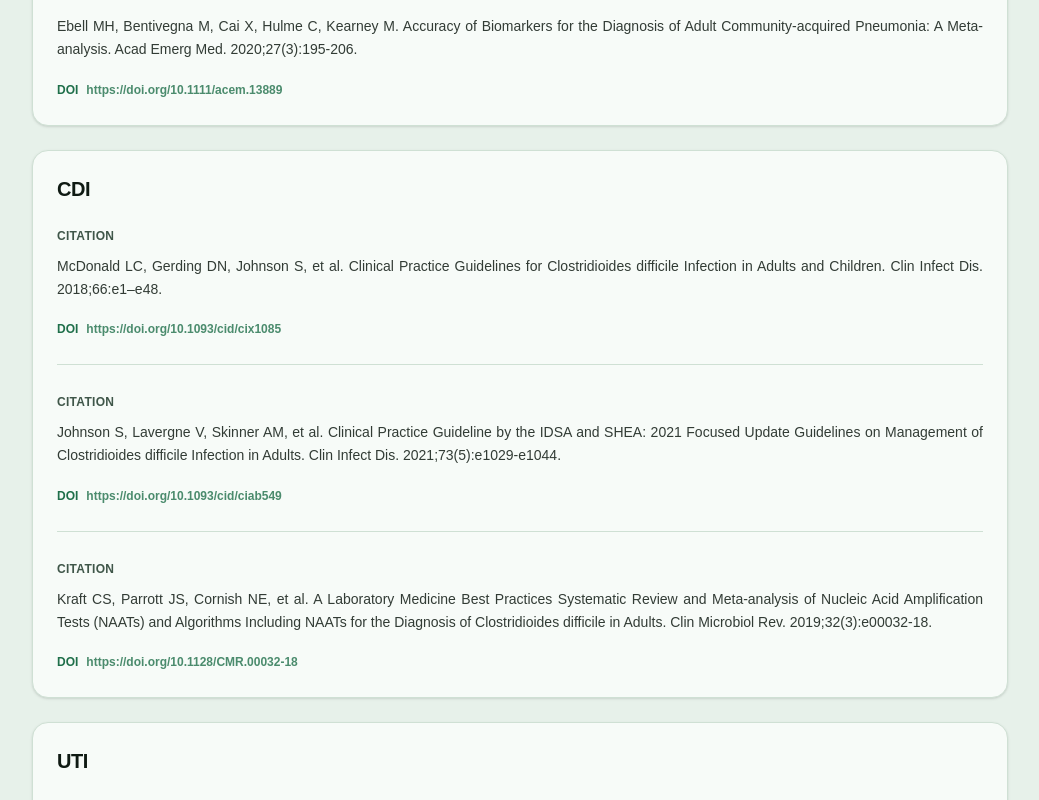
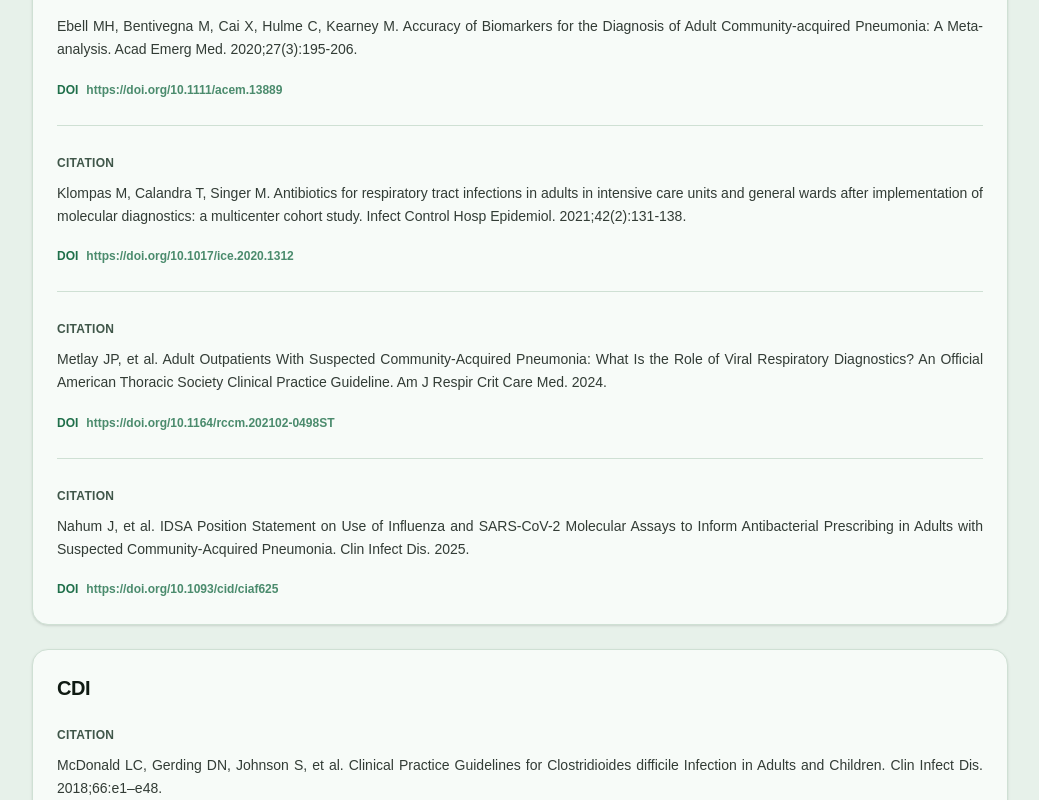
Before and after one commit to alvarojg11/IDHub, a Next.js app: page /probid/references/sources in a window 1280 px wide. Shown: the part 2457-3257 px from the top of the page, without its empty margins (120-1159 px from the left). Built offline with nearby package versions, Linux system fonts and the light colour scheme.

Commit message:
proid update CAP

```diff
--- a/app/probid/references/sources/page.tsx
+++ b/app/probid/references/sources/page.tsx
@@ -130,6 +130,24 @@ export default function ProbIDAllReferencesPage() {
       citation:
         "Ebell MH, Bentivegna M, Cai X, Hulme C, Kearney M. Accuracy of Biomarkers for the Diagnosis of Adult Community-acquired Pneumonia: A Meta-analysis. Acad Emerg Med. 2020;27(3):195-206.",
       doi: "https://doi.org/10.1111/acem.13889",
+    },
+    {
+      section: "CAP",
+      citation:
+        "Klompas M, Calandra T, Singer M. Antibiotics for respiratory tract infections in adults in intensive care units and general wards after implementation of molecular diagnostics: a multicenter cohort study. Infect Control Hosp Epidemiol. 2021;42(2):131-138.",
+      doi: "https://doi.org/10.1017/ice.2020.1312",
+    },
+    {
+      section: "CAP",
+      citation:
+        "Metlay JP, et al. Adult Outpatients With Suspected Community-Acquired Pneumonia: What Is the Role of Viral Respiratory Diagnostics? An Official American Thoracic Society Clinical Practice Guideline. Am J Respir Crit Care Med. 2024.",
+      doi: "https://doi.org/10.1164/rccm.202102-0498ST",
+    },
+    {
+      section: "CAP",
+      citation:
+        "Nahum J, et al. IDSA Position Statement on Use of Influenza and SARS-CoV-2 Molecular Assays to Inform Antibacterial Prescribing in Adults with Suspected Community-Acquired Pneumonia. Clin Infect Dis. 2025.",
+      doi: "https://doi.org/10.1093/cid/ciaf625",
     },
     {
       section: "CDI",
--- a/lib/lrSyndromes.ts
+++ b/lib/lrSyndromes.ts
@@ -99,6 +99,32 @@ export const CAP_MODULE: SyndromeLRModule = {
       lrPos: 1.8,
       lrNeg: 0.7,
       notes: "Assay-dependent; interpret with clinical context.",
+    },
+
+    // -------------------------
+    // Virology (bacterial coinfection modifier)
+    // -------------------------
+    {
+      id: "cap_rvp_pos",
+      label: "Respiratory viral panel positive",
+      category: "micro",
+      group: "cap_rvp",
+      lrPos: 0.53,
+      lrNeg: 1.07,
+      notes:
+        "Modeled as modifier of bacterial coinfection likelihood in CAP (proxy endpoint: blood-culture positivity). Derived from cohort rates (viral-positive 12.6%; blood-culture positivity 2.7% vs 5.3%), yielding LR+ ~0.53 and LR− ~1.07.",
+      source: {
+        short: "Klompas et al. Infect Control Hosp Epidemiol",
+        year: 2021,
+        url: "https://doi.org/10.1017/ice.2020.1312",
+      },
+    },
+    {
+      id: "cap_rvp_na",
+      label: "Respiratory viral panel not done/unknown",
+      category: "micro",
+      group: "cap_rvp",
+      notes: "Neutral selection.",
     },
 
     // -------------------------
```
